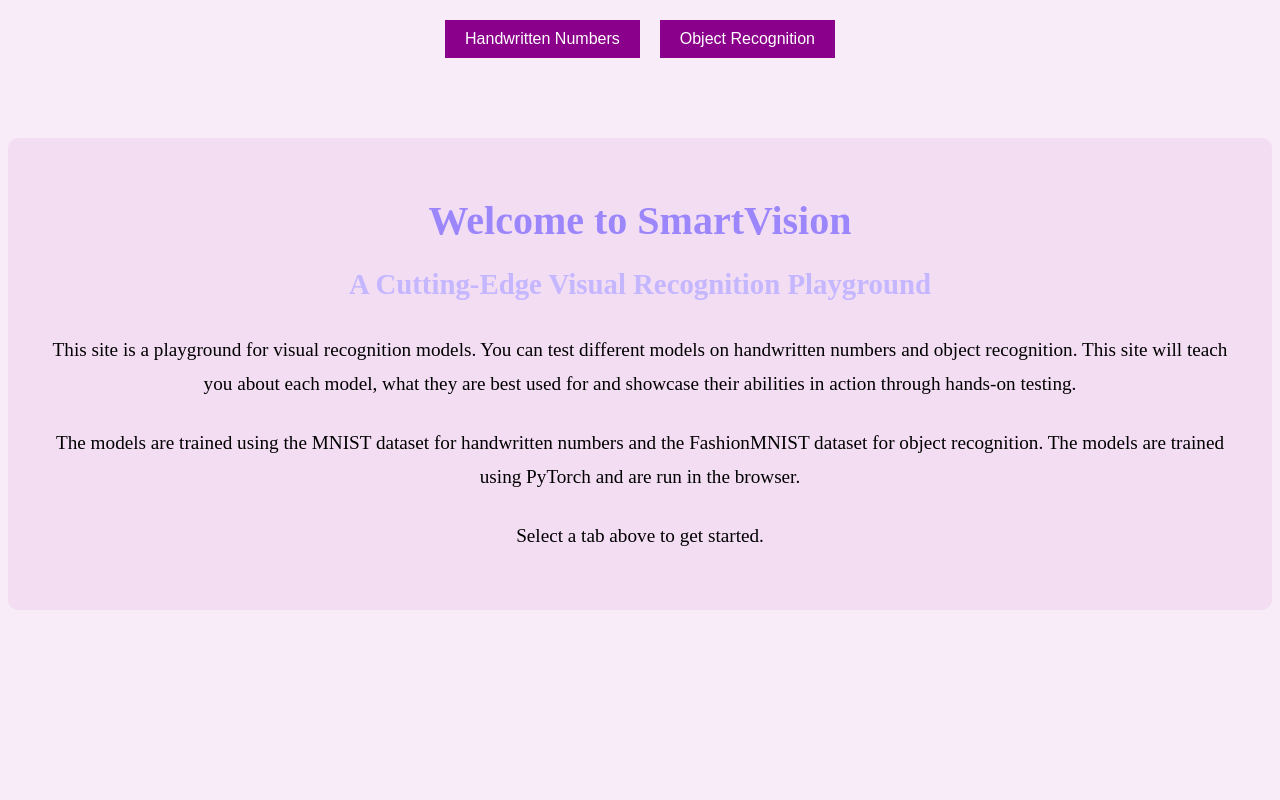
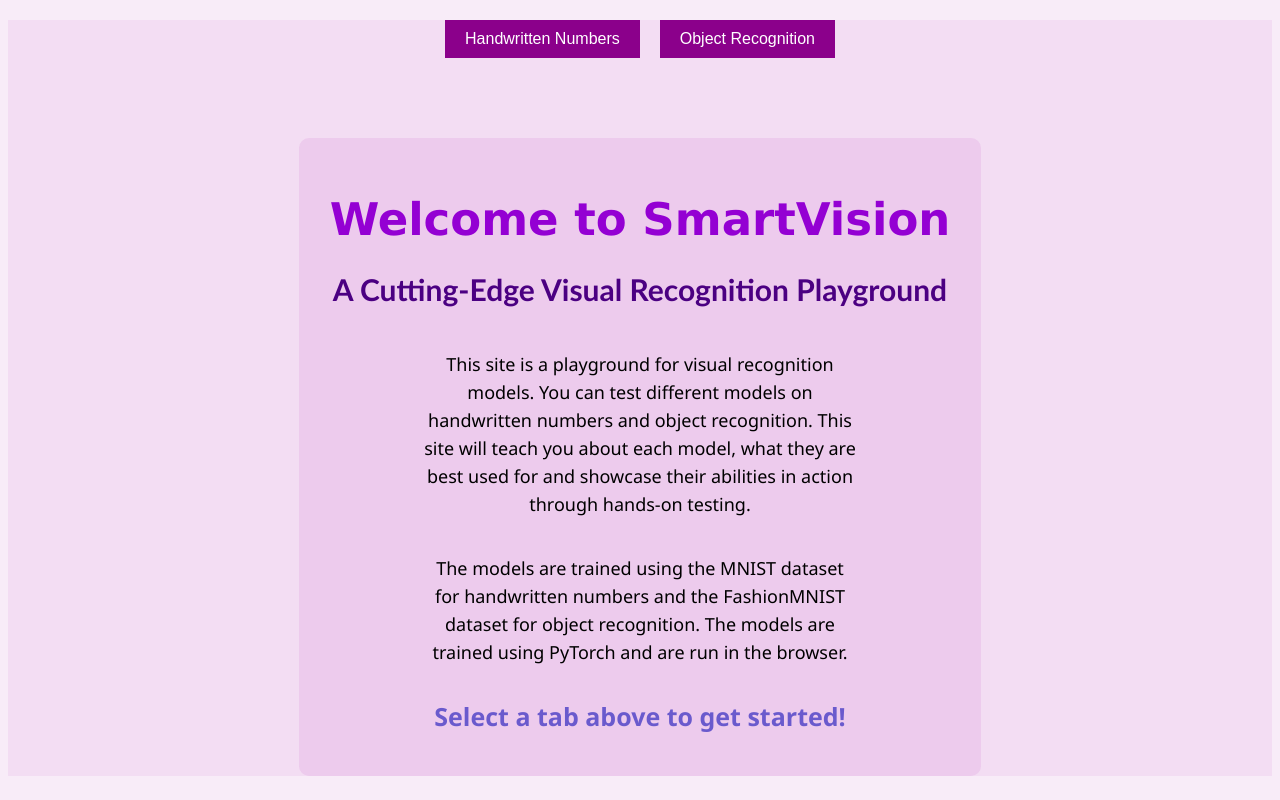
Before and after one commit to t1oluwani/SmartVision, a Vue app in the folder frontend/: page / in a window 1280 px wide. Built offline with nearby package versions, Linux system fonts and the light colour scheme.

Commit message:
Home styling

```diff
--- a/frontend/src/App.vue
+++ b/frontend/src/App.vue
@@ -5,7 +5,7 @@
       <button @click="showTab('object')">Object Recognition</button>
     </div>
 
-    <div id="default">
+    <div id="default" v-if="activeTab === 'default'">
       <h1>Welcome to SmartVision</h1>
       <h2>A Cutting-Edge Visual Recognition Playground</h2>
       <p>
@@ -20,7 +20,7 @@
         PyTorch and are run in the browser.
       </p>
       <p>
-        Select a tab above to get started.
+        <strong>Select a tab above to get started!</strong>
       </p>
     </div>
 
--- a/frontend/src/assets/styles/App.css
+++ b/frontend/src/assets/styles/App.css
@@ -1,6 +1,10 @@
 html {
   height: 100vh;
   width: 100vw;
+  background-color: rgba(221, 160, 221, 0.2);
+}
+
+body {
   background-color: rgba(221, 160, 221, 0.2);
 }
 
@@ -24,38 +28,46 @@
   background-color: darkorchid;
 }
 
-/* Main Container */
 #default {
+  display: flex;
+  flex-direction: column;
   text-align: center;
-  padding: 2rem;
-  background-color: rgba(221, 160, 221, 0.2);
+  margin: auto;
+  margin-top: 10vh;
+  width: 50%;
+  padding: 25px;
   border-radius: 10px;
-  margin-top: 10vh;
-  /* margin: auto; */
+  background-color: rgba(221, 160, 221, 0.3);
 }
 
-/* Headings */
 h1 {
-  font-size: 2.5rem;
-  margin-bottom: 1rem;
-  color: #9b86fc;
+  color: darkviolet;
+  font-size: 45px;
+  margin-bottom: 0;
+  font-family: 'Lucida Sans', Verdana, sans-serif;
 }
 
 h2 {
-  font-size: 1.8rem;
-  margin-bottom: 2rem;
-  color: #c4b6ff;
+  color: indigo;
+  font-size: 30px;
+  font-family:  'Gill Sans', 'Trebuchet MS', sans-serif;
 }
 
-/* Paragraphs */
-p {
-  font-size: 1.2rem;
-  line-height: 1.8;
-  margin-bottom: 1.5rem;
+h3 {
+  font-family: Cambria, Cochin, 'Times New Roman', serif;
 }
 
-p.cta {
-  font-size: 1.3rem;
-  font-weight: bold;
-  color: #a085ff;
+p {
+  font-family: 'Segoe UI', Verdana, sans-serif;
 }
+
+#default p {
+  font-size: 18px;
+  padding: 0 100px;
+  line-height: 28px;
+}
+
+p strong {
+  color: slateblue;
+  font-size: 25px;
+}
```
